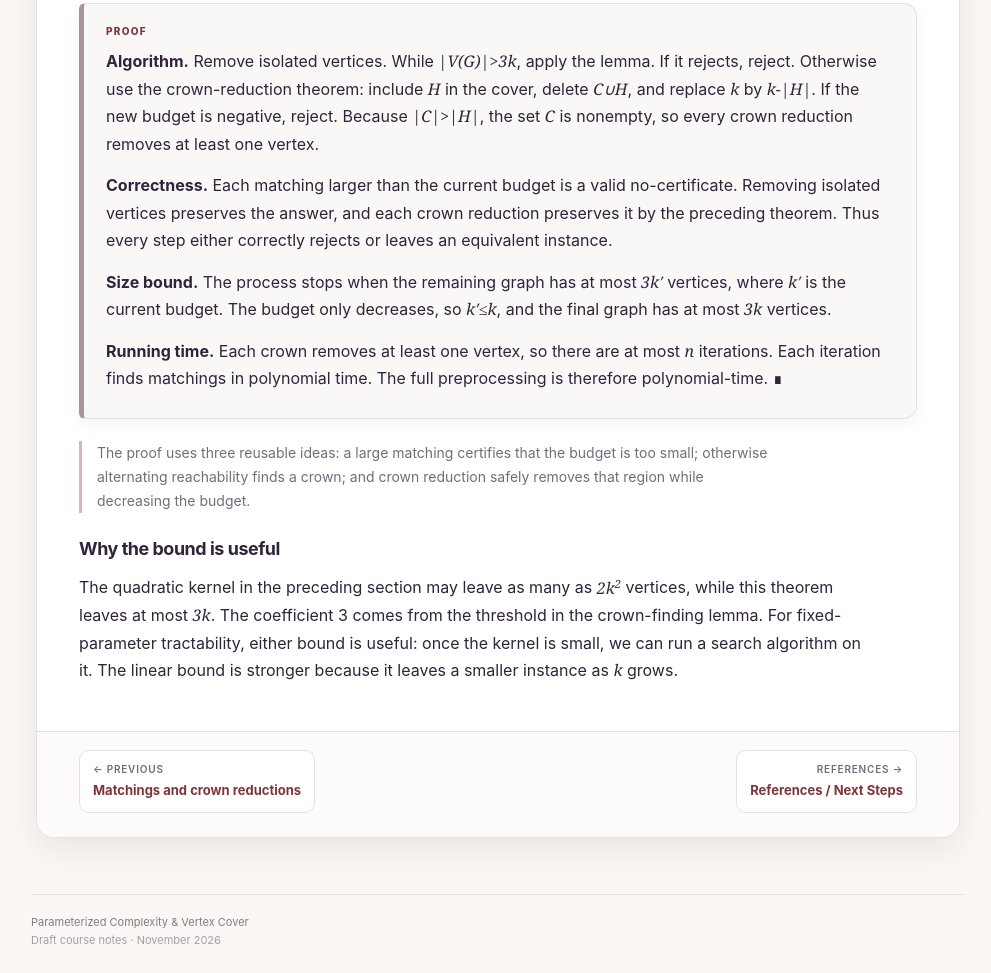
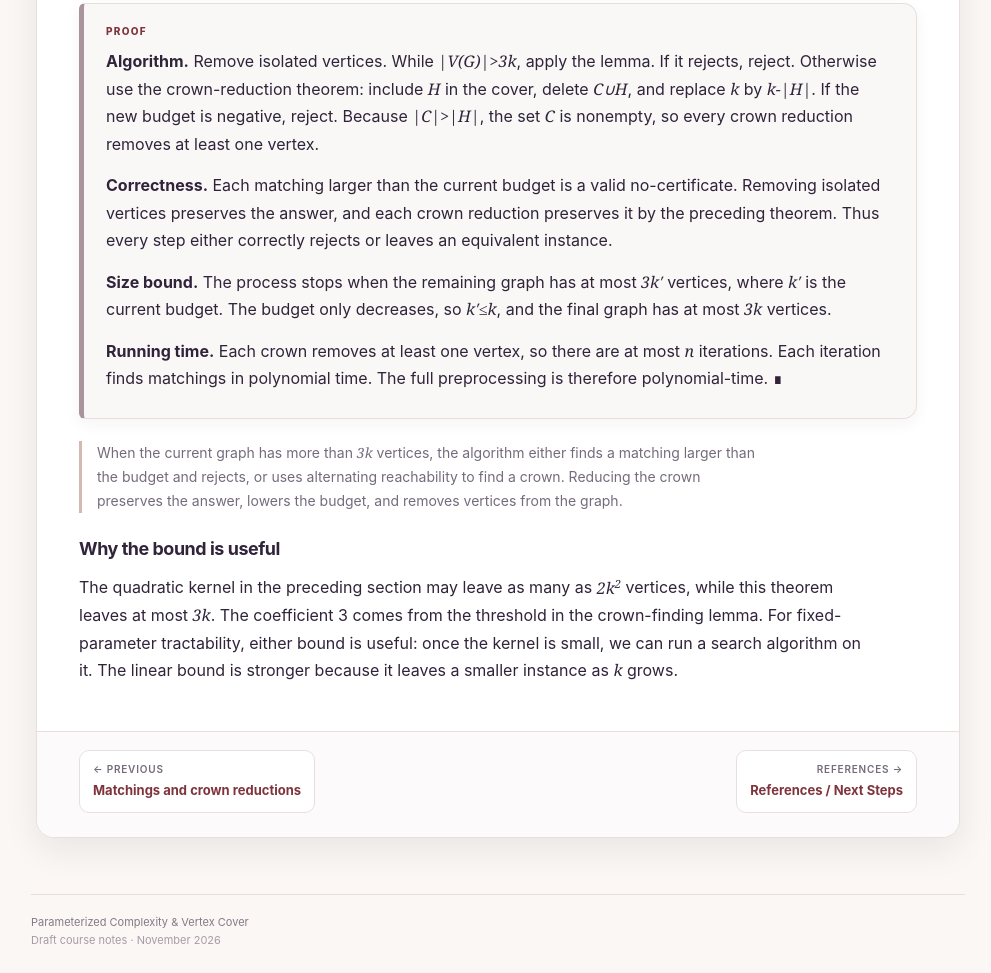
Before and after one commit to eningcmu/455-project, a plain HTML site: page theorem.html in a window 1280 px wide. Shown: the part 1406-2379 px from the top of the page, without its empty margins (262-1253 px from the left). Drawn offline with Linux system fonts and the light colour scheme.

Commit message:
Add files via upload

```diff
--- a/theorem.html
+++ b/theorem.html
@@ -23,7 +23,7 @@
 <p><strong>Correctness.</strong> Each matching larger than the current budget is a valid no-certificate. Removing isolated vertices preserves the answer, and each crown reduction preserves it by the preceding theorem. Thus every step either correctly rejects or leaves an equivalent instance.</p>
 <p><strong>Size bound.</strong> The process stops when the remaining graph has at most <var>3k′</var> vertices, where <var>k′</var> is the current budget. The budget only decreases, so <var>k′≤k</var>, and the final graph has at most <var>3k</var> vertices.</p>
 <p><strong>Running time.</strong> Each crown removes at least one vertex, so there are at most <var>n</var> iterations. Each iteration finds matchings in polynomial time. The full preprocessing is therefore polynomial-time. ∎</p></div>
-<p class="proof-route">The proof uses three reusable ideas: a large matching certifies that the budget is too small; otherwise alternating reachability finds a crown; and crown reduction safely removes that region while decreasing the budget.</p>
+<p class="proof-route">When the current graph has more than <var>3k</var> vertices, the algorithm either finds a matching larger than the budget and rejects, or uses alternating reachability to find a crown. Reducing the crown preserves the answer, lowers the budget, and removes vertices from the graph.</p>
 <h3>Why the bound is useful</h3>
 <p>The quadratic kernel in the preceding section may leave as many as <var>2k<sup>2</sup></var> vertices, while this theorem leaves at most <var>3k</var>. The coefficient 3 comes from the threshold in the crown-finding lemma. For fixed-parameter tractability, either bound is useful: once the kernel is small, we can run a search algorithm on it. The linear bound is stronger because it leaves a smaller instance as <var>k</var> grows.</p>
 </section><nav class="page-turn" aria-label="Adjacent pages"><a href="crowns.html"><small>← Previous</small><span>Matchings and crown reductions</span></a><a class="next-page" href="references.html"><small>References →</small><span>References / Next Steps</span></a></nav></article></main><footer><span>Parameterized Complexity &amp; Vertex Cover</span><span>Draft course notes · November 2026</span></footer></div></body></html>
```
